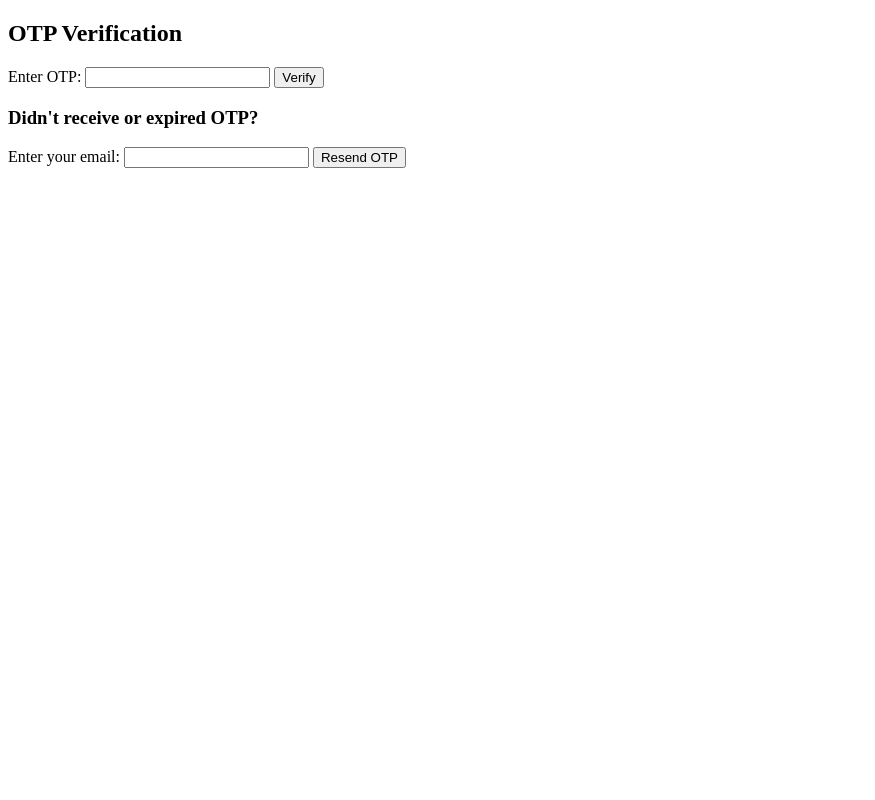
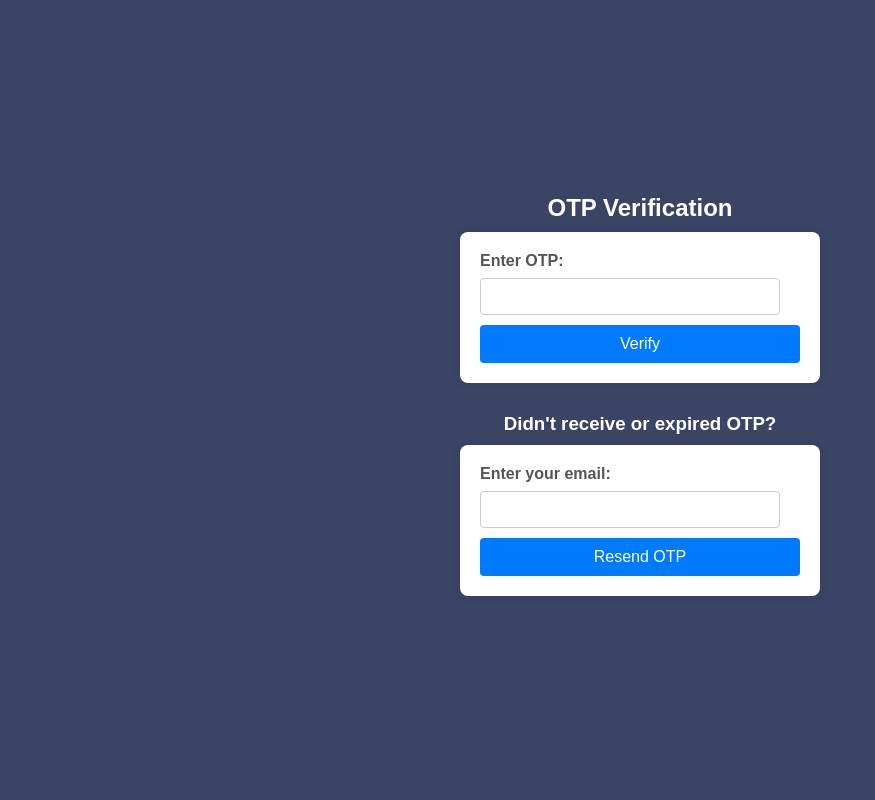
Before and after one commit to alpha-hexor/LinkUp, a Flask app: page /verification in a window 1280 px wide. Shown: the whole page, without its empty margins (0-875 px from the left). Run offline with Flask 3, Linux system fonts and the light colour scheme; parts of the project's set-up code (start-up, migrations or seed data) failed here and were passed over.

Commit message:
Verification

```diff
--- /dev/null
+++ b/static/css/verification.css
@@ -0,0 +1,104 @@
+body {
+    font-family: Arial, sans-serif;
+    background-color: #3b4465;
+    display: flex;
+    justify-content: center;
+    align-items: center;
+    height: 100vh;
+    margin: 0;
+    padding: 0 10px;
+    box-sizing: border-box;
+}
+
+.container {
+    justify-content: center;
+    display: flex;
+    flex-direction: column;
+    align-items: center;
+    width: 100%;
+    max-width: 400px;
+    margin: 0 auto;
+    padding: 20px;
+    box-sizing: border-box;
+}
+
+h2, h3 {
+    text-align: center;
+    color: #ffffff;
+    margin: 10px 0;
+}
+
+form {
+    background-color: #fff;
+    padding: 20px;
+    border-radius: 8px;
+    box-shadow: 0 0 10px rgba(0, 0, 0, 0.1);
+    width: 100%;
+    margin-bottom: 20px;
+    box-sizing: border-box;
+}
+
+label {
+    display: block;
+    margin-bottom: 8px;
+    font-weight: bold;
+    color: #555;
+}
+
+input[type="text"], input[type="email"] {
+    width: calc(100% - 20px);
+    padding: 10px;
+    margin-bottom: 10px;
+    border: 1px solid #ccc;
+    border-radius: 4px;
+    box-sizing: border-box;
+}
+
+button {
+    width: 100%;
+    padding: 10px;
+    border: none;
+    border-radius: 4px;
+    background-color: #007bff;
+    color: white;
+    font-size: 16px;
+    cursor: pointer;
+}
+
+button:hover {
+    background-color: #0056b3;
+}
+
+p {
+    text-align: center;
+    margin-top: 10px;
+}
+
+.error-message {
+    color: #e74c3c;
+}
+
+.success-message {
+    color: #2ecc71;
+}
+
+/* Responsive Styles */
+@media (max-width: 600px) {
+    form {
+        padding: 15px;
+    }
+
+    h2, h3 {
+        font-size: 1.2em;
+        margin: 5px 0;
+    }
+
+    button {
+        font-size: 14px;
+        padding: 8px;
+    }
+
+    input[type="text"], input[type="email"] {
+        padding: 8px;
+    }
+}
--- a/templates/verification.html
+++ b/templates/verification.html
@@ -3,26 +3,30 @@
 <head>
     <meta charset="UTF-8">
     <title>OTP Verification</title>
+    <link rel="stylesheet" href="{{ url_for('static', filename='css/verification.css') }}" />
+    <meta name="viewport" content="width=device-width, initial-scale=1.0">
 </head>
 <body>
+    <div class="container">
         <h2>OTP Verification</h2>
-    <form method="POST" action="{{ url_for('verification') }}">
+        <form id="otp-form" method="POST" action="{{ url_for('verification') }}">
             <label for="otp">Enter OTP:</label>
             <input type="text" id="otp" name="otp" required>
             <button type="submit">Verify</button>
         </form>
         {% if auth_error %}
-    <p style="color: red;">{{ auth_error }}</p>
+        <p class="error-message">{{ auth_error }}</p>
         {% endif %}
         {% if success_message %}
-    <p style="color: green;">{{ success_message }}</p>
+        <p class="success-message">{{ success_message }}</p>
         {% endif %}
 
         <h3>Didn't receive or expired OTP?</h3>
-    <form method="POST" action="{{ url_for('resend_otp') }}">
+        <form id="resend-form" method="POST" action="{{ url_for('resend_otp') }}">
             <label for="email">Enter your email:</label>
             <input type="email" id="email" name="email" required>
             <button type="submit">Resend OTP</button>
         </form>
+    </div>
 </body>
 </html>
```
Lines whose indentation alone changed are shown as unchanged.
